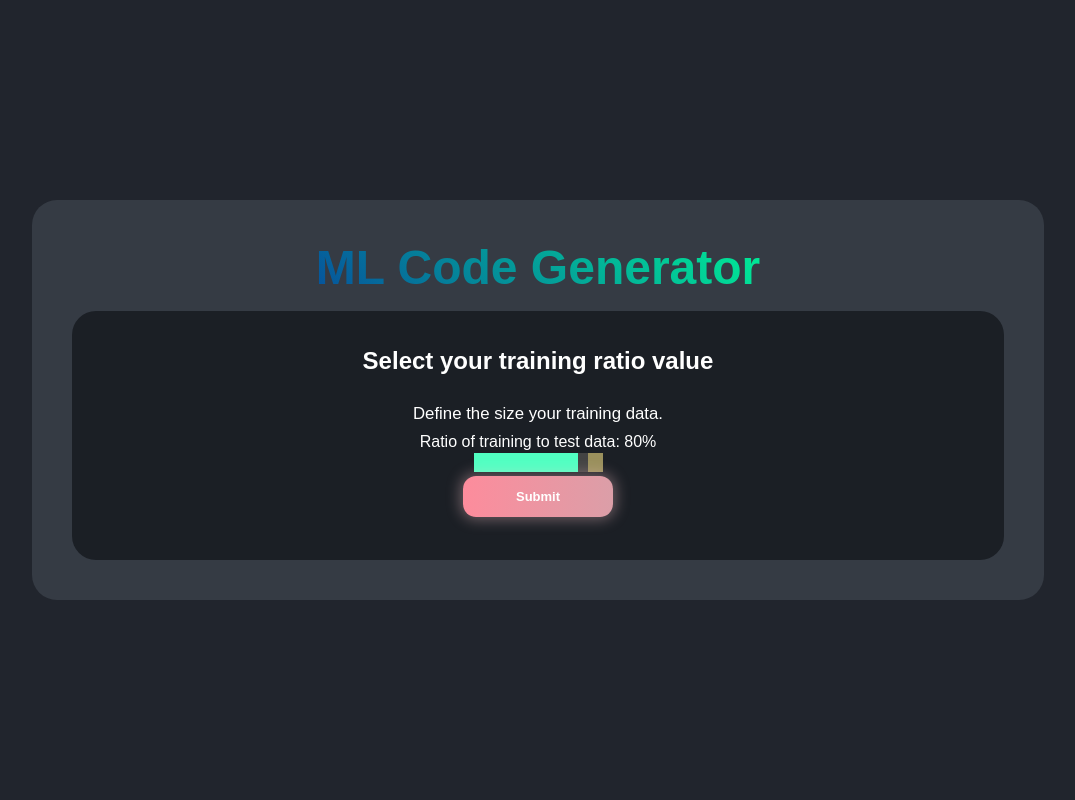
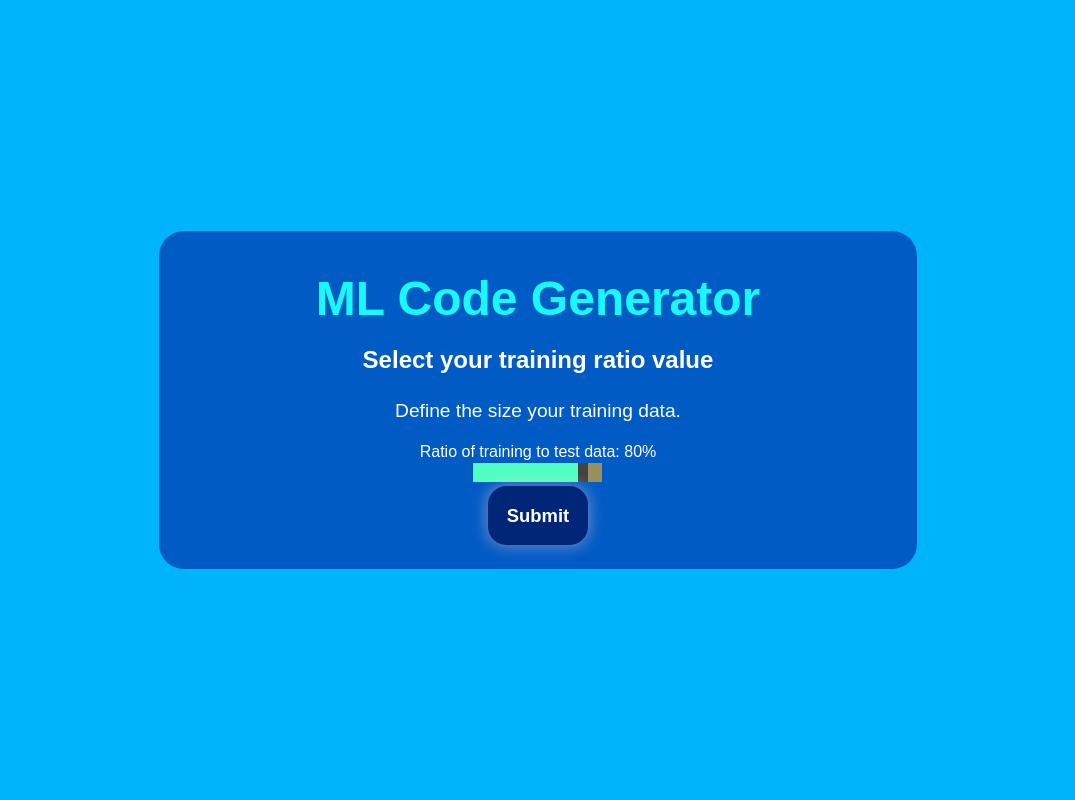
Before and after one commit to oss-slu/ml_code_generator, a Python web app: template flask_app/templates/actions/select_training_ratio_value.html in a window 1280 px wide. Shown: the whole page, without its empty margins (102-1177 px from the left). Run offline with Jinja, Linux system fonts and the light colour scheme; the template is opened without the code that fills it, so the values that code supplies are empty.

Commit message:
changed ui colors

```diff
--- a/flask_app/static/style.css
+++ b/flask_app/static/style.css
@@ -7,7 +7,7 @@
 }
 
 body {
-   background: #21252d;
+   background: #00b4fc; /* #8db8f7; /*#74b9ff;  #50688c;*/
    display: flex;
    display: -webkit-flex;
    align-items: center;
@@ -19,9 +19,9 @@ body {
  }
 
 .container {
-   width: 80%;
+   width: 60%;
    margin: 0 auto;
-   background-color: #353b44;
+   background-color: #005bc5; /*#6d8dbd;*/
    color: white;
    padding: 1.5em;
    border-radius: 25px;
@@ -59,8 +59,6 @@ li a {
   margin-left: 1em;
   border-radius: 1em;
   background: #51ffc2;
-  -webkit-box-shadow: 0px 0px 14px 3px rgba(81,255,194,0.35);
-  box-shadow: 0px 0px 14px 3px rgba(81,255,194,0.35);
 }
 
 /* base.html */
@@ -72,7 +70,7 @@ li a {
 .content header {
    font-size: 2em;
    font-weight: 800;
-   background: -webkit-linear-gradient(45deg, #09009f, #00ff95 80%);
+   background: #17f9ff;
    background-clip: text;
    -webkit-background-clip: text;
    color: transparent;
@@ -92,8 +90,8 @@ li a {
 /* home.html */
 
 .content p {
-   font-size: 1.05em;
-   line-height: 2.25em;
+   font-size: 1.2em;
+   line-height: 1.75em;
    margin-block-start: 1rem !important;
    margin-block-end: 1rem !important;
 }
@@ -114,7 +112,7 @@ li a {
 input:is([type="button"], [type="submit"]), input[type="file"]::file-selector-button, button {
    font-weight: bold;
    font-size: 13px;
-   width: 150px;
+   /*width: 150px;*/
    padding: 1em;
    border-radius: 1em;
    border-width: 0;
@@ -127,14 +125,16 @@ input:is([type="file"]) {
 input:is([type="button"]), input[type="file"]::file-selector-button, button {
    background-color: white;
    cursor: pointer;
+   font-size: 1.15em;
 }
 
 input:is([type="submit"]), button {
    -webkit-box-shadow: 0px 0px 14px 3px rgba(255,202,210,0.35);
    box-shadow: 0px 0px 14px 3px rgba(255,202,210,0.35);
-   background: linear-gradient(90deg, rgba(255,202,210,1) 0%, rgba(253,140,156,1) 0%, rgba(255,182,192,0.8449754901960784) 100%);
+   background: #012677; /*#55efc4; #00ff95;*/
    color: white;
    cursor: pointer;
+   font-size: 1.15em;
 }
 
 /* description.html */
@@ -155,9 +155,9 @@ th, td {
 
 #code {
    margin: auto;
-   width: 60%;
+   /*width: 60%;*/
    text-align: left !important;
-   background-color: #1b1f25;
+   background-color: #012677; /*#1b1f25;*/
    padding: 1em;
    border-radius: 1.5em;
 }
@@ -169,12 +169,13 @@ th, td {
    padding: 0.5em;
    font-weight: bold;
    border-radius: 1em;
-   background: linear-gradient(90deg, rgba(255,202,210,1) 0%, rgba(253,140,156,1) 0%, rgba(255,182,192,0.8449754901960784) 100%);
+   background: #012677; /* #00b894; #00ff95;*/
    color: white;
    width: 20%;
    -webkit-box-shadow: 0px 0px 14px 3px rgba(255,202,210,0.35);
   box-shadow: 0px 0px 14px 3px rgba(255,202,210,0.35);
   line-height: 2.25em;
+  font-size: 1.15em;
 }
 
 .action button {
--- a/flask_app/templates/actions/categorical_model_selection.html
+++ b/flask_app/templates/actions/categorical_model_selection.html
@@ -3,7 +3,7 @@
 
 {% block content %}
 
-<div class="card">
+<div>
    <h2>Categorical Model Selection</h2>
    <p>
       Training Categorical Data With One Hot Encoding
--- a/flask_app/templates/actions/clean_data.html
+++ b/flask_app/templates/actions/clean_data.html
@@ -1,4 +1,4 @@
-<div class="card">
+<div>
    <h2> Clean Data</h2>
    <p>
       We can clean your data by removing rows with missing values as well as duplicate rows.
--- a/flask_app/templates/actions/continuous_model_selection.html
+++ b/flask_app/templates/actions/continuous_model_selection.html
@@ -3,7 +3,7 @@
 
 {% block content %}
 
-<div class="card">
+<div>
    <h2>Continuous Model Selection</h2>
    <p>
       Training Continuous Data With Linear Regression
--- a/flask_app/templates/actions/describe_data.html
+++ b/flask_app/templates/actions/describe_data.html
@@ -1,4 +1,4 @@
-<div class="card">
+<div>
    <h2>Describe Data</h2>
    <p>We can describe your numerical data in terms of the number of samples,
       min, max, mean, standard deviation, and percentiles. This is a useful
--- a/flask_app/templates/actions/prepare_model.html
+++ b/flask_app/templates/actions/prepare_model.html
@@ -1,4 +1,4 @@
-<div class="card">
+<div>
    <h2>Prepare Model</h2>
    <p>
        To train your algorithm we first need to prepare your model.
--- a/flask_app/templates/actions/select_input_values.html
+++ b/flask_app/templates/actions/select_input_values.html
@@ -3,7 +3,7 @@
 
 {% block content %}
 
-<div class="card">
+<div>
    <h2> Select your input values</h2>
    <p>
       Pick your the values you want to <b>exclude</b> from this model.
--- a/flask_app/templates/actions/select_output_value.html
+++ b/flask_app/templates/actions/select_output_value.html
@@ -3,7 +3,7 @@
 
 {% block content %}
 
-<div class="card">
+<div>
    <h2> Describe your output value</h2>
    <p>
       Pick your the value you want to predict
--- a/flask_app/templates/actions/select_training_ratio_value.html
+++ b/flask_app/templates/actions/select_training_ratio_value.html
@@ -3,7 +3,7 @@
 
 {% block content %}
 
-<div class="card">
+<div>
    <h2>Select your training ratio value</h2>
    <p class="p-form">
       Define the size your training data.
--- a/flask_app/templates/actions/split_data.html
+++ b/flask_app/templates/actions/split_data.html
@@ -1,4 +1,4 @@
-<div class="card">
+<div>
    <h2>Split Data</h2>
    <p>
       If this is the only dataset you have with these values, you need to split it into
--- a/flask_app/templates/actions/train_lin_reg.html
+++ b/flask_app/templates/actions/train_lin_reg.html
@@ -1,4 +1,4 @@
-<div class="card">
+<div>
     <h2>Train Model</h2>
     <p>
         We will train your model using linear regression.
```
